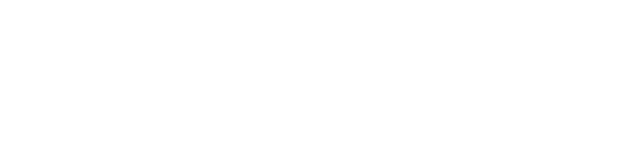
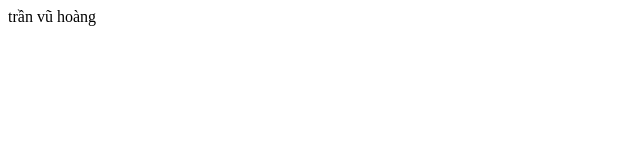
Before and after one commit to Tvhoang243/TVH, a plain HTML site: page buổi 1/index.html in a window 1280 px wide. Shown: the whole page, without its empty margins (0-640 px from the left). Drawn offline with Linux system fonts and the light colour scheme.

Commit message:
Update index.html

```diff
--- a/buổi 1/index.html
+++ b/buổi 1/index.html
@@ -7,7 +7,7 @@
     <link rel="stylesheet" href="main.css">
 </head>
 <body>
-
+    trần vũ hoàng
 </body>
 <script src="main.js"></script>
 </html>
```
